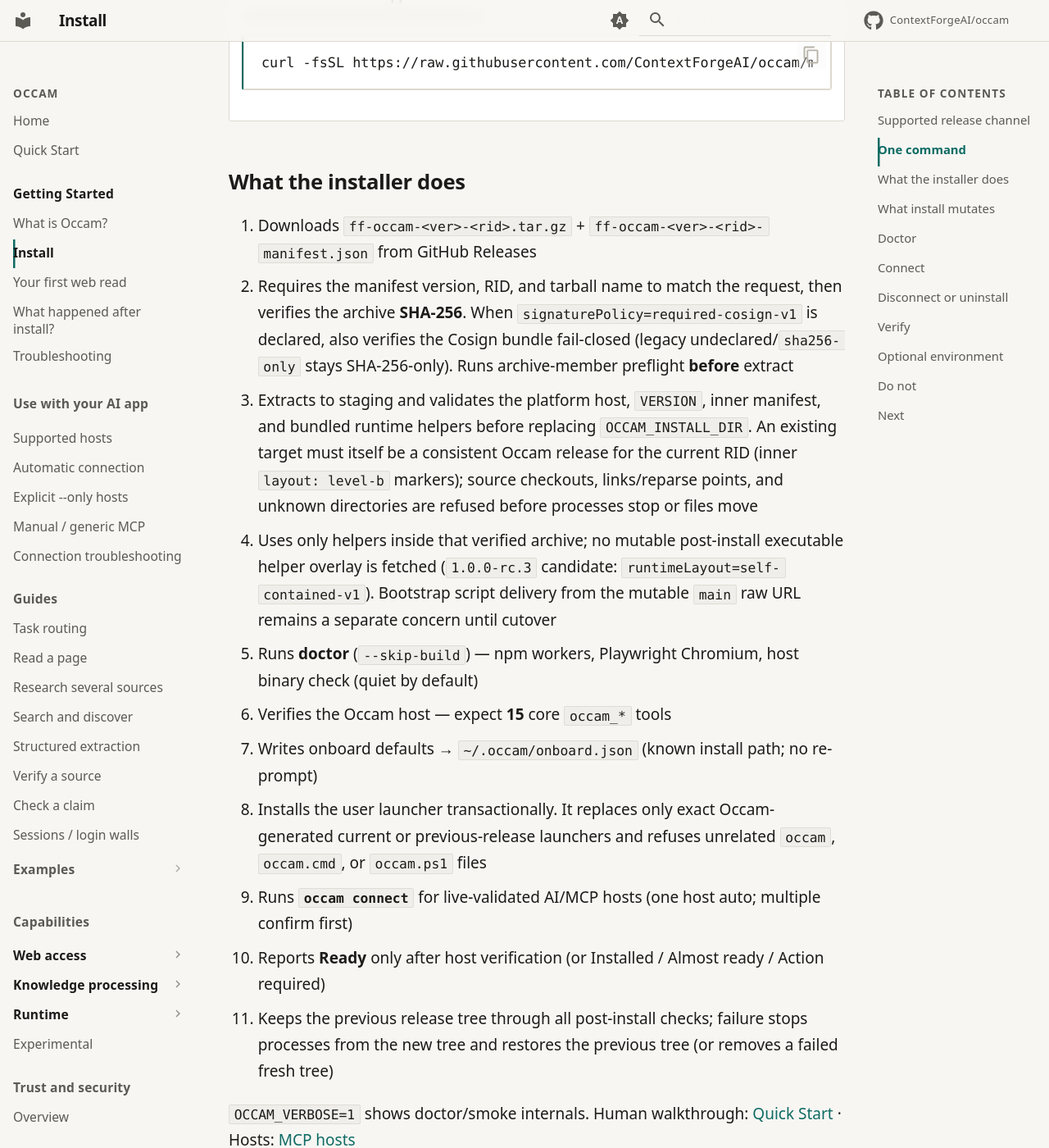
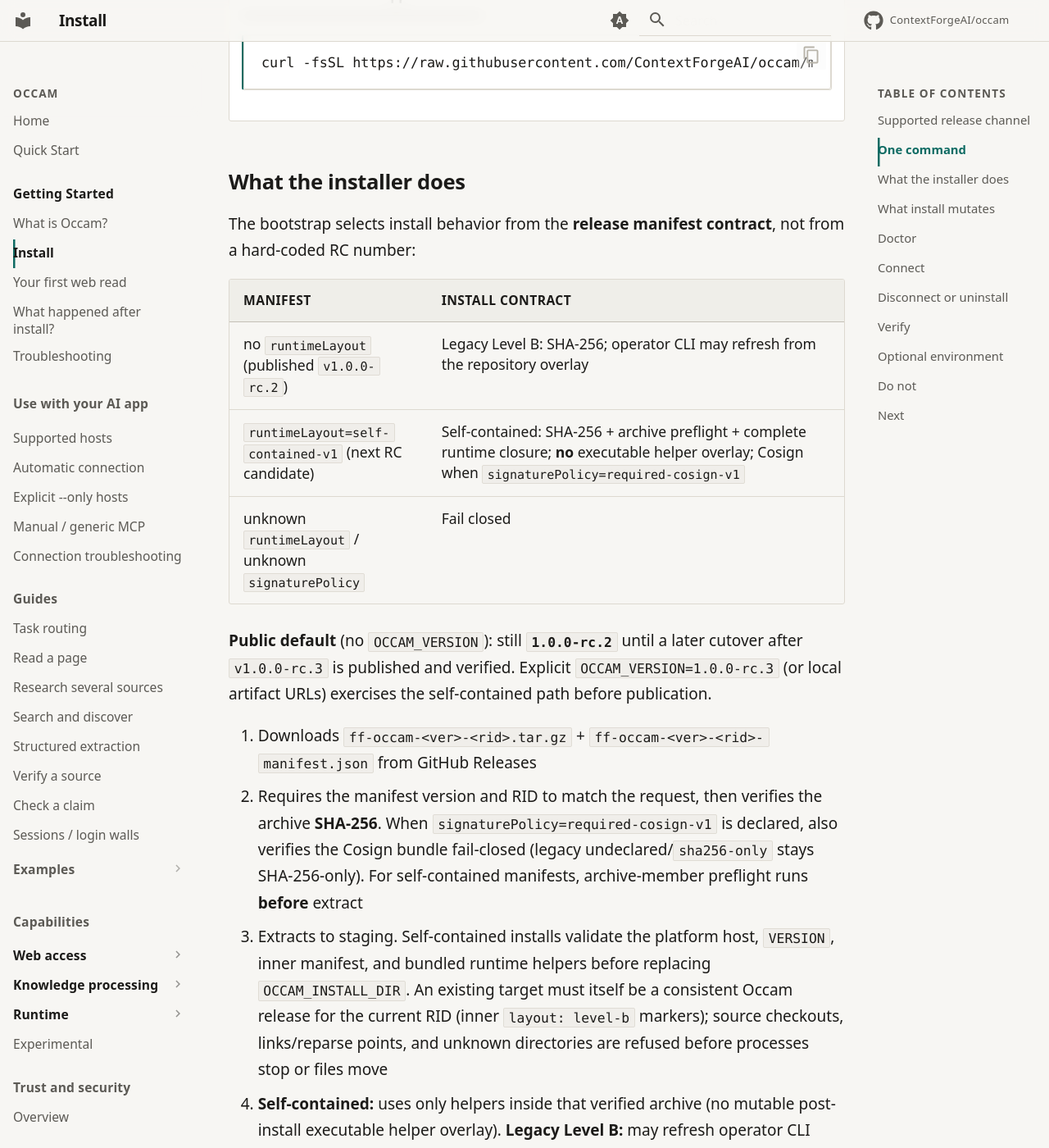
Before and after one commit to ContextForgeAI/occam, an MkDocs documentation site: the page built from docs/install.md, in a window 1280 px wide and 1400 px high, scrolled down 1696 px. Shown: the whole window at 82% size. Built offline with MkDocs 1.6.1 and Material for MkDocs 9.7.7, drawn with Linux system fonts in a browser that asks for light colours; comment, search, counter and statistics services are not loaded; some of the changed text lies outside the part shown.

Commit message:
docs(release): describe two-phase rc3 cutover honestly
Document manifest-driven contracts and keep the public installer default on published 1.0.0-rc.2 until after rc.3 publication.

```diff
--- a/docs/install.md
+++ b/docs/install.md
@@ -49,10 +49,20 @@
 
 ## What the installer does
 
+The bootstrap selects install behavior from the **release manifest contract**, not from a hard-coded RC number:
+
+| Manifest | Install contract |
+|----------|------------------|
+| no `runtimeLayout` (published `v1.0.0-rc.2`) | Legacy Level B: SHA-256; operator CLI may refresh from the repository overlay |
+| `runtimeLayout=self-contained-v1` (next RC candidate) | Self-contained: SHA-256 + archive preflight + complete runtime closure; **no** executable helper overlay; Cosign when `signaturePolicy=required-cosign-v1` |
+| unknown `runtimeLayout` / unknown `signaturePolicy` | Fail closed |
+
+**Public default** (no `OCCAM_VERSION`): still **`1.0.0-rc.2`** until a later cutover after `v1.0.0-rc.3` is published and verified. Explicit `OCCAM_VERSION=1.0.0-rc.3` (or local artifact URLs) exercises the self-contained path before publication.
+
 1. Downloads `ff-occam-<ver>-<rid>.tar.gz` + `ff-occam-<ver>-<rid>-manifest.json` from GitHub Releases
-2. Requires the manifest version, RID, and tarball name to match the request, then verifies the archive **SHA-256**. When `signaturePolicy=required-cosign-v1` is declared, also verifies the Cosign bundle fail-closed (legacy undeclared/`sha256-only` stays SHA-256-only). Runs archive-member preflight **before** extract
-3. Extracts to staging and validates the platform host, `VERSION`, inner manifest, and bundled runtime helpers before replacing `OCCAM_INSTALL_DIR`. An existing target must itself be a consistent Occam release for the current RID (inner `layout: level-b` markers); source checkouts, links/reparse points, and unknown directories are refused before processes stop or files move
-4. Uses only helpers inside that verified archive; no mutable post-install executable helper overlay is fetched (`1.0.0-rc.3` candidate: `runtimeLayout=self-contained-v1`). Bootstrap script delivery from the mutable `main` raw URL remains a separate concern until cutover
+2. Requires the manifest version and RID to match the request, then verifies the archive **SHA-256**. When `signaturePolicy=required-cosign-v1` is declared, also verifies the Cosign bundle fail-closed (legacy undeclared/`sha256-only` stays SHA-256-only). For self-contained manifests, archive-member preflight runs **before** extract
+3. Extracts to staging. Self-contained installs validate the platform host, `VERSION`, inner manifest, and bundled runtime helpers before replacing `OCCAM_INSTALL_DIR`. An existing target must itself be a consistent Occam release for the current RID (inner `layout: level-b` markers); source checkouts, links/reparse points, and unknown directories are refused before processes stop or files move
+4. **Self-contained:** uses only helpers inside that verified archive (no mutable post-install executable helper overlay). **Legacy Level B:** may refresh operator CLI helpers from the repository overlay. Bootstrap **script** delivery from the mutable `main` raw URL remains a separate T4 concern
 5. Runs **doctor** (`--skip-build`) — npm workers, Playwright Chromium, host binary check (quiet by default)
 6. Verifies the Occam host — expect **15** core `occam_*` tools
 7. Writes onboard defaults → `~/.occam/onboard.json` (known install path; no re-prompt)
```
Also changed, not shown: INSTALL.md (+15 -5 lines).
